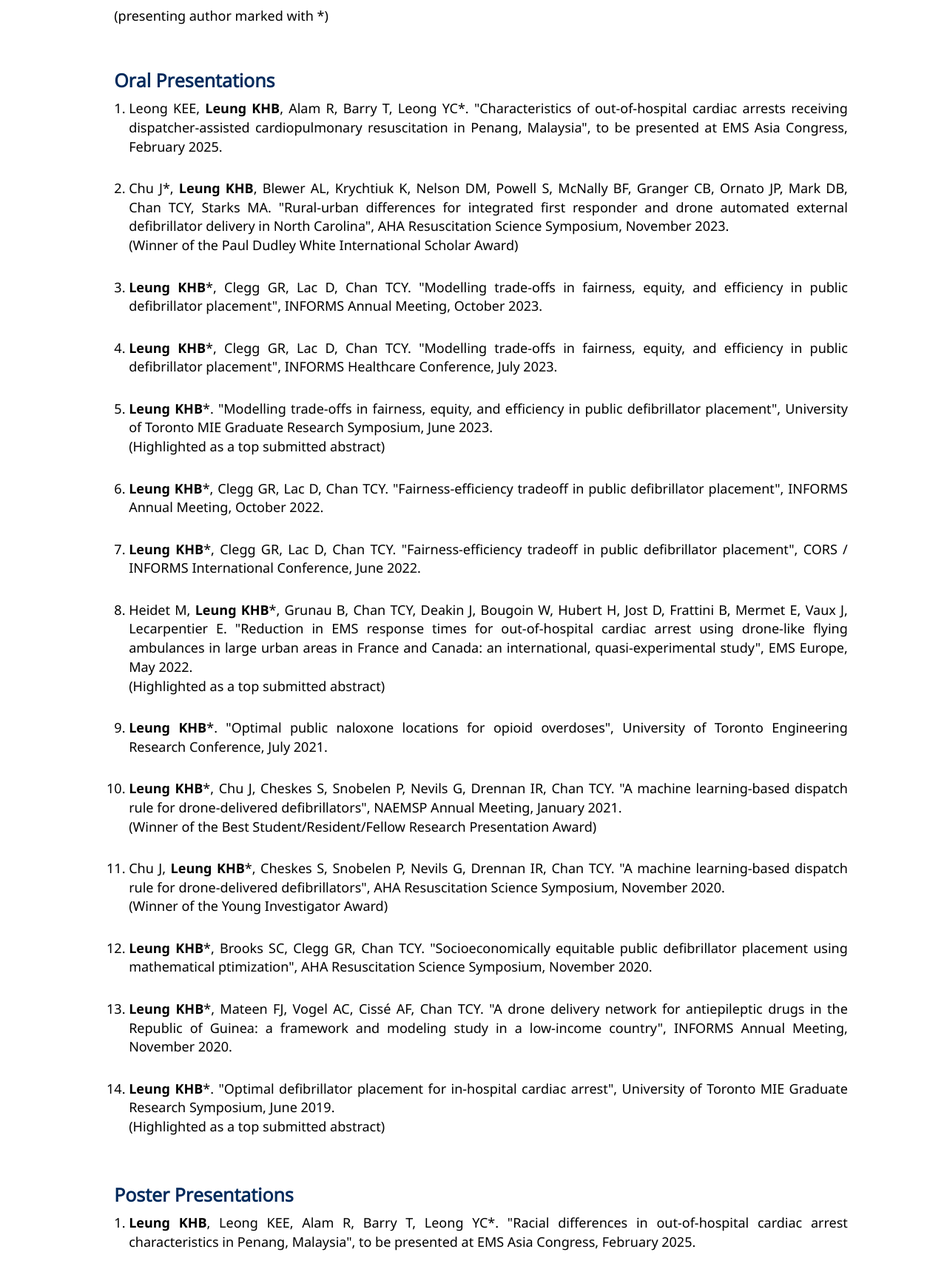
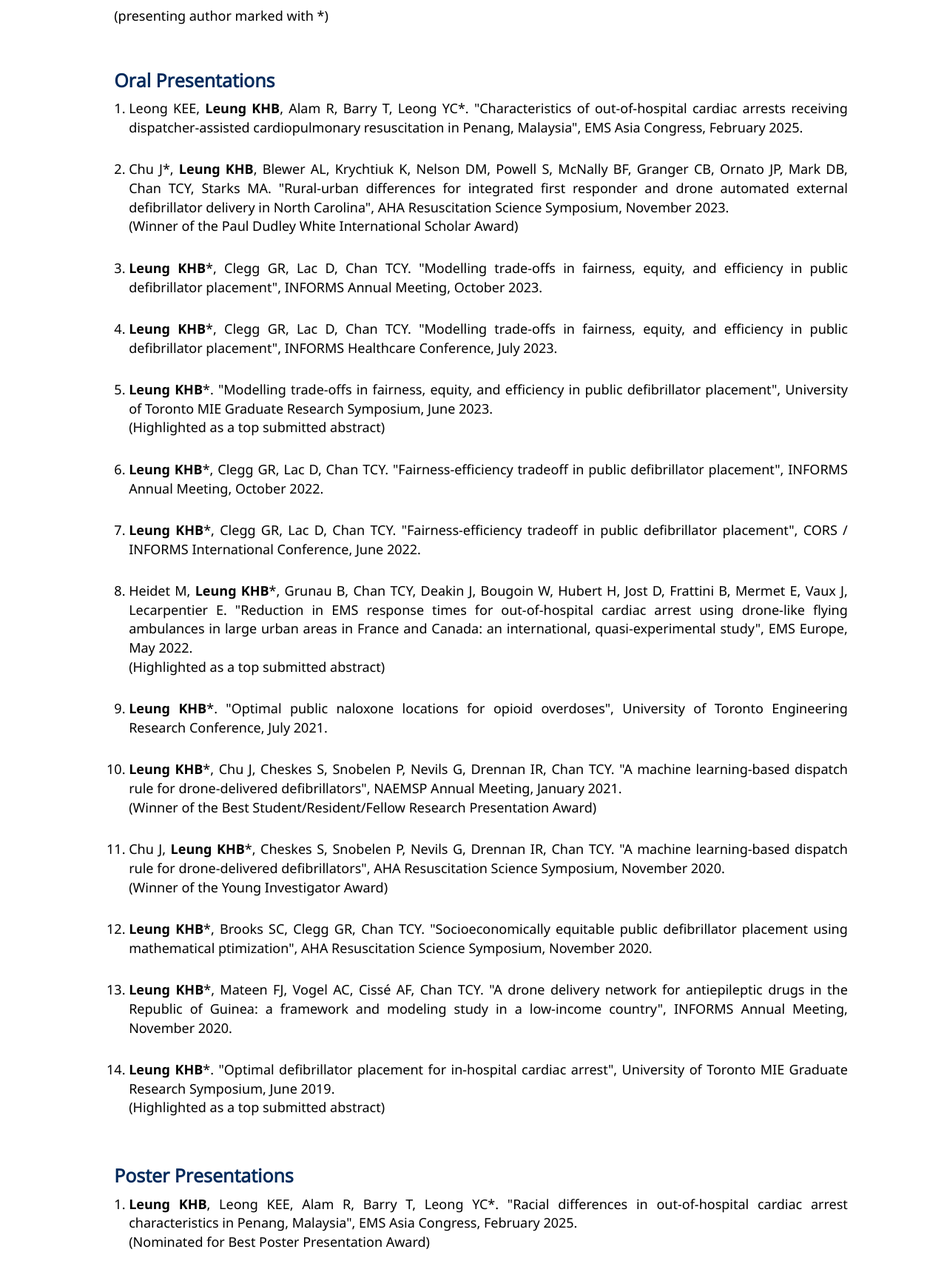
Before and after one commit to khbl/khbl.github.io, a plain HTML site: page talks.html in a window 1280 px wide. Shown: the part 138-1857 px from the top of the page at 74% size. Drawn offline with nearby package versions, Linux system fonts and the light colour scheme.

Commit message:
cea article + EMS Asia

```diff
--- a/talks.html
+++ b/talks.html
@@ -76,7 +76,7 @@
 
     <ol>
 
-    <li>Leong KEE, <b>Leung KHB</b>, Alam R, Barry T, Leong YC*. "Characteristics of out-of-hospital cardiac arrests receiving dispatcher-assisted cardiopulmonary resuscitation in Penang, Malaysia", to be presented at EMS Asia Congress, February 2025.</li>
+    <li>Leong KEE, <b>Leung KHB</b>, Alam R, Barry T, Leong YC*. "Characteristics of out-of-hospital cardiac arrests receiving dispatcher-assisted cardiopulmonary resuscitation in Penang, Malaysia", EMS Asia Congress, February 2025.</li>
 
     <br />
 
@@ -138,7 +138,7 @@
 
     <ol>
 
-    <li><b>Leung KHB</b>, Leong KEE, Alam R, Barry T, Leong YC*. "Racial differences in out-of-hospital cardiac arrest characteristics in Penang, Malaysia", to be presented at EMS Asia Congress, February 2025.</li>
+    <li><b>Leung KHB</b>, Leong KEE, Alam R, Barry T, Leong YC*. "Racial differences in out-of-hospital cardiac arrest characteristics in Penang, Malaysia", EMS Asia Congress, February 2025.<br />(Nominated for Best Poster Presentation Award)</li>
 
     <br />
 
```
Also changed, not shown: pubs.html (+2 -0 lines).
